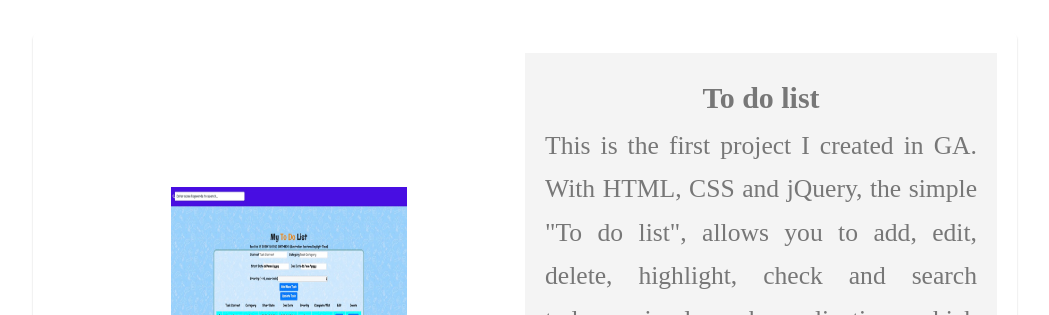
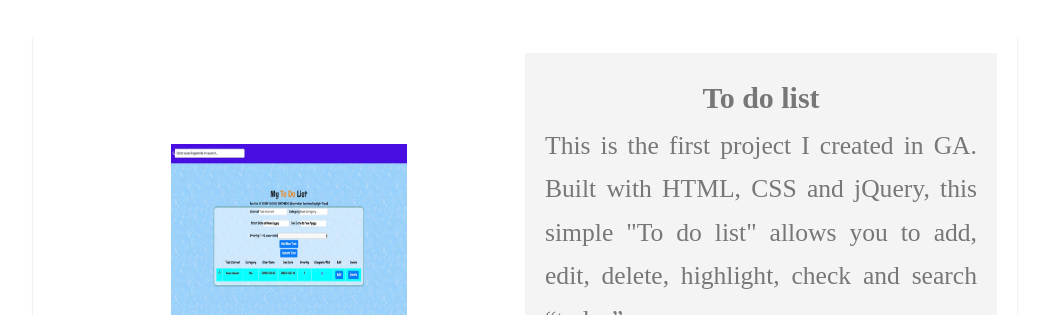
Before and after one commit to chenhe-henry/portfolio, a website: page index.html in a window 1280 px wide. Shown: the part 2510-2825 px from the top of the page, without its empty margins (115-1164 px from the left). Drawn offline with Linux system fonts and the light colour scheme.

Commit message:
update project0 description

```diff
--- a/index.html
+++ b/index.html
@@ -170,11 +170,9 @@
               To do list
             </h3>
             <p class="project-introduction">
-              This is the first project I created in GA. With HTML, CSS and
-              jQuery, the simple "To do list", allows you to add, edit, delete,
-              highlight, check and search todos.a simple web application, which
-              allows you to add, edit, delete, highlight, check and search
-              “todos”.
+              This is the first project I created in GA. Built with HTML, CSS
+              and jQuery, this simple "To do list" allows you to add, edit,
+              delete, highlight, check and search “todos”.
             </p>
             <p class="tech-stack">HTML, CSS, Bootstrap and jQuery.</p>
             <a
@@ -289,8 +287,8 @@
               <ul class="footer__list">
                 <li class="footer__item">
                   <a href="chenhe.elec@gmail.com" class="footer__link"
-                    ><i class="fas fa-envelope-open-text"></i> Email</a
-                  >
+                    ><i class="fas fa-envelope-open-text"></i> Email
+                  </a>
                 </li>
                 <li class="footer__item">
                   <a
```
